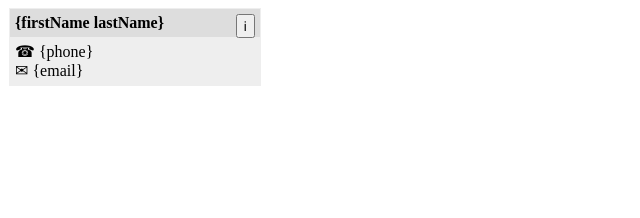
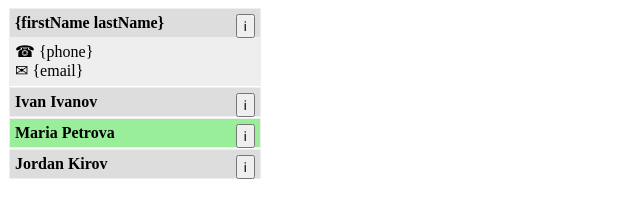
Before and after one commit to mmalinova/SoftUni_JavaScript, a website: page AdvancedClasses/10. Contacts-Builder/index.html in a window 1280 px wide. Shown: the whole page, without its empty margins (0-640 px from the left). Drawn offline with Linux system fonts and the light colour scheme.

Commit message:
Add last tasks. :)

```diff
--- /dev/null
+++ b/AdvancedClasses/10. Contacts-Builder/app.js
@@ -0,0 +1,72 @@
+function generate() {
+
+    class Contact {
+        constructor(firstName, lastName, phone, email) {
+            this.firstName = firstName;
+            this.lastName = lastName;
+            this.phone = phone;
+            this.email = email;
+            this.online = false;
+        }
+
+        get online() {
+            return this._online;
+        }
+
+        set online(status) {
+            this._online = status;
+
+            let divs = Array.from(document.getElementsByClassName('title'));
+
+            for (const div of divs) {
+                if (div.textContent === this.firstName + ' ' + this.lastName + String.fromCharCode(8505)) {
+                    if (this.online) {
+                        div.classList.add('online');
+                    } else if (this.online === false) {
+                        div.classList.remove('online');
+                    }
+                }
+            }
+        }
+
+        render(id) {
+            const addTo = document.getElementById(id);
+
+            const article = document.createElement('article');
+            let div = document.createElement('div');
+            div.setAttribute('class', 'title');
+            const button = document.createElement('button');
+            button.textContent = String.fromCharCode(8505);
+            div.textContent = `${this.firstName} ${this.lastName}`;
+            div.appendChild(button);
+            const info = document.createElement('div');
+            info.setAttribute('class', 'info');
+            info.setAttribute('style', 'display: none');
+            const first = document.createElement('span');
+            first.textContent = String.fromCharCode(9742) + ` ${this.phone}`;
+            const second = document.createElement('span');
+            second.textContent = String.fromCharCode(9993) + ` ${this.email}`;
+            info.appendChild(first);
+            info.appendChild(second);
+            article.appendChild(div);
+            article.appendChild(info);
+
+            addTo.appendChild(article);
+
+            button.addEventListener('click', () => {
+                info.setAttribute('style', 'display: block');
+            });
+        }
+    }
+
+    let contacts = [
+        new Contact("Ivan", "Ivanov", "0888 123 456", "i.ivanov@gmail.com"),
+        new Contact("Maria", "Petrova", "0899 987 654", "mar4eto@abv.bg"),
+        new Contact("Jordan", "Kirov", "0988 456 789", "jordk@gmail.com")
+    ];
+    contacts.forEach(c => c.render('main'));
+
+    // After 1 second, change the online status to true
+    setTimeout(() => contacts[1].online = true, 1000);
+
+}
--- a/AdvancedClasses/10. Contacts-Builder/index.html
+++ b/AdvancedClasses/10. Contacts-Builder/index.html
@@ -8,7 +8,7 @@
     <title>Contacts Builder</title>
 </head>
 
-<body>
+<body onload="generate()">
     <div id="main">
         <article>
             <div class="title">{firstName lastName}<button>&#8505;</button></div>
@@ -18,6 +18,6 @@
             </div>
         </article>
     </div>
+    <script src="app.js"></script>
 </body>
-
 </html>
```
